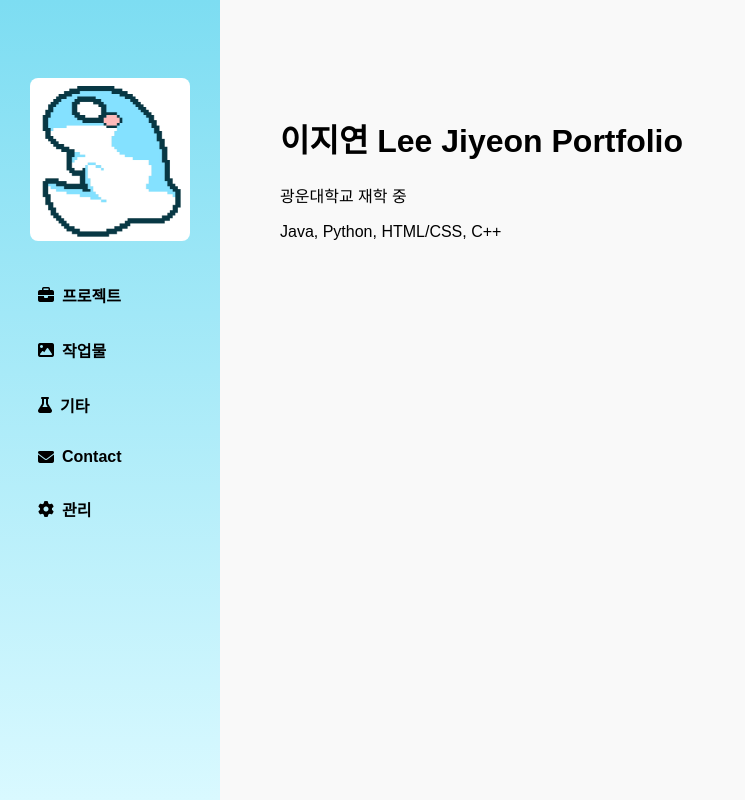
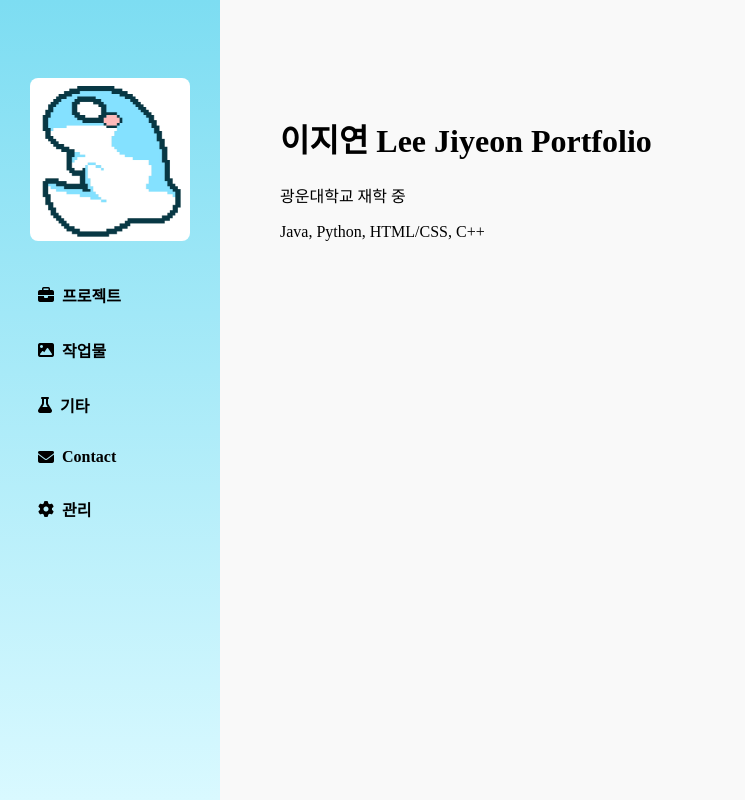
Before and after one commit to aka-hub/home, a plain HTML site: page index.html in a window 1280 px wide. Shown: the whole page, without its empty margins (0-745 px from the left). Drawn offline with Linux system fonts and the light colour scheme.

Commit message:
Update style.css
폰트 수정

```diff
--- a/style.css
+++ b/style.css
@@ -1,6 +1,16 @@
+@font-face {
+  font-family: 'NanumBarunGothic';
+  src: url('/fonts/NanumBarunGothic.eot');
+  src: url('/fonts/NanumBarunGothic.eot')
+    format('embedded-opentype'),
+    url('/fonts/NanumBarunGothic.woff')
+    format('woff');}
+
+
 body {
   margin: 0;
-  font-family: 'Noto Sans KR', sans-serif;
+  body {font-family: 'NanumBarunGothic', 'serif';}
+
 }
 .container {
   display: flex;
```
